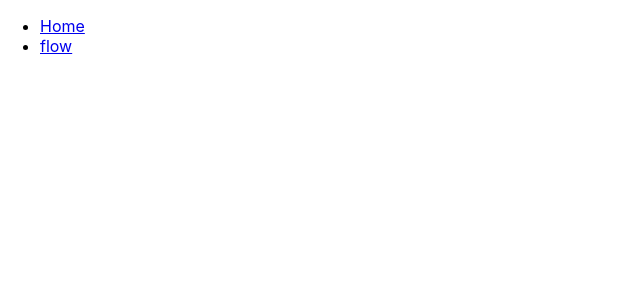
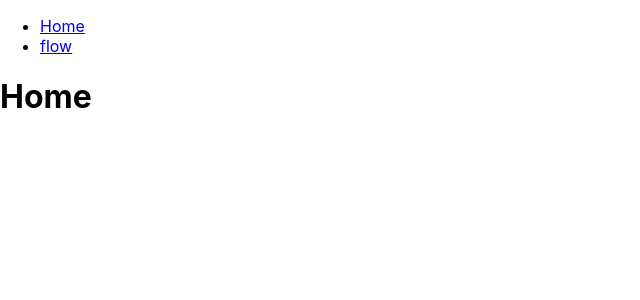
Before and after one commit to jennyy-lei/SweetAndSalty, a React (Create React App) app in the folder sweet-and-salty/: page / in a window 1280 px wide. Shown: the top 300 px of the page, without its empty margins (0-640 px from the left). Built offline with nearby package versions, Linux system fonts and the light colour scheme.

Commit message:
Add base home page

```diff
--- a/sweet-and-salty/src/App/App.js
+++ b/sweet-and-salty/src/App/App.js
@@ -1,4 +1,5 @@
 import { Flowchart } from '../Flowchart/Flowchart';
+import { Home } from '../Home/Home';
 import {
   BrowserRouter as Router,
   Switch,
@@ -24,6 +25,9 @@ function App() {
         {/* A <Switch> looks through its children <Route>s and
             renders the first one that matches the current URL. */}
         <Switch>
+          <Route path="/">
+            <Home/>
+          </Route>
           <Route path="/flow">
             <Flowchart />
           </Route>
--- /dev/null
+++ b/sweet-and-salty/src/Home/Home.js
@@ -0,0 +1,9 @@
+import { Component } from "react";
+
+export class Home extends Component {
+  render() {
+    return (
+      <h1>Home</h1>
+    );
+  }
+}
```
Also changed, not shown: 1 other file (tests, documents, lock files or other folders).
